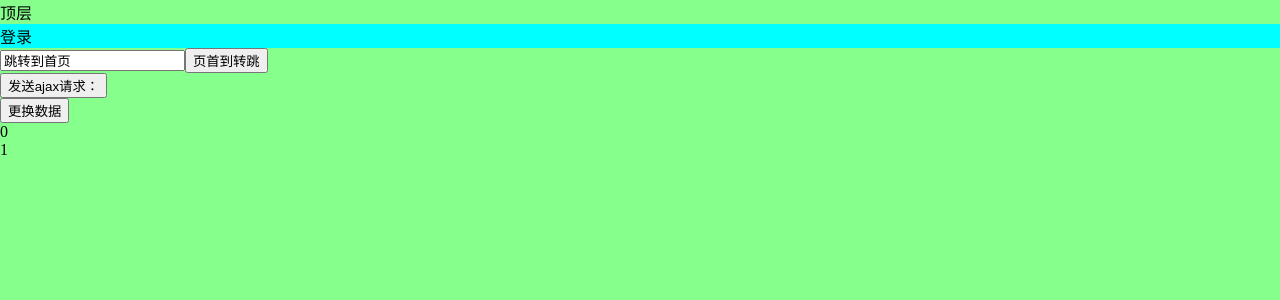
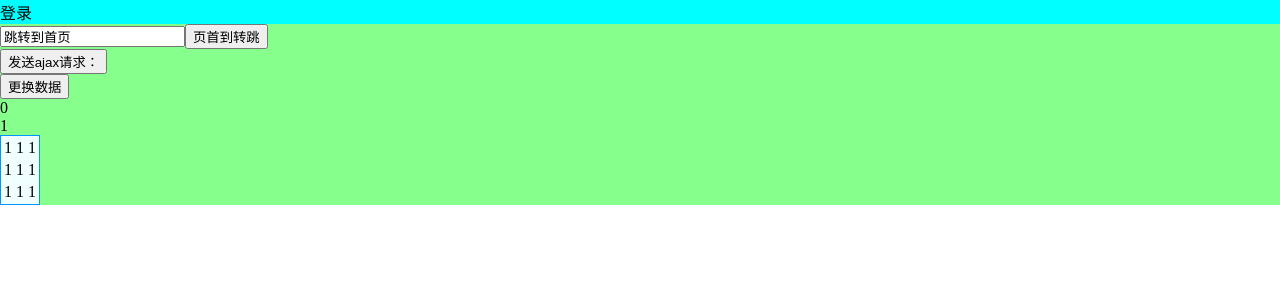
Before and after one commit to xdd-organ/xdd-vue, a Vue app: page /#/login in a window 1280 px wide. Shown: the top 300 px of the page. Built offline with nearby package versions, Linux system fonts and the light colour scheme.

Commit message:
增加静态文件引用

```diff
--- a/src/App.vue
+++ b/src/App.vue
@@ -1,6 +1,6 @@
 <template>
     <div id="app">
-        <div>顶层</div>
+        <!--<div>顶层</div>-->
         <router-view/>
     </div>
 </template>
--- a/src/router/index.js
+++ b/src/router/index.js
@@ -12,6 +12,11 @@ let routes = [
         name: 'login',
         component: () => import('@/view/login/login.vue')
     },
+    {
+        path: '/success',
+        name: 'success',
+        component: () => import('@/view/success/success.vue')
+    },
 ]
 
 const BASE_URL = process.env.NODE_ENV === 'production'
--- a/src/view/index/index.vue
+++ b/src/view/index/index.vue
@@ -2,6 +2,7 @@
     <div id="app2">
         <div>首页2</div>
         <div><a href="#/login">登录页</a></div>
+        <div><a href="#/success">成功页</a></div>
     </div>
 </template>
 
--- a/src/view/login/login.vue
+++ b/src/view/login/login.vue
@@ -8,6 +8,11 @@
         <div v-for="data in dataList">
             <li>{{data.name}}</li>
         </div>
+        <table>
+            <tr><td>1</td><td>1</td><td>1</td></tr>
+            <tr><td>1</td><td>1</td><td>1</td></tr>
+            <tr><td>1</td><td>1</td><td>1</td></tr>
+        </table>
     </div>
 </template>
 
@@ -60,12 +65,17 @@
 
 </script>
 
-<style lang="less">
+<style lang="less" scoped>
 
-    #app {
+    div {
         #login {
             background: aqua;
         }
         background: #87ff8d;
     }
+
+    table {
+        background: azure;
+        border:1px solid #0094ff;
+    }
 </style>
--- /dev/null
+++ b/src/view/success/success.vue
@@ -0,0 +1,31 @@
+<template>
+    <div>
+        <div class="pay-top">
+            <div class="top-content">
+                <img src="../../assets/imgs/icon-success.png"/>
+                <span>XXXXXXX</span>1111
+            </div>
+        </div>
+    </div>
+</template>
+
+<script>
+    export default {
+        name: "success"
+    }
+</script>
+
+<style scoped lang="less">
+    .top-content {
+        height: 50px;
+        line-height: 25px;
+        margin-top: 30px;
+        margin-left: 100px;
+        span{
+            font-size: 20px;
+            color: #0389d8;
+            margin-left: 15px;
+        }
+    }
+
+</style>
```
Also changed, not shown: src/assets/imgs/heart.png (added), src/assets/imgs/icon-success.png (added).
